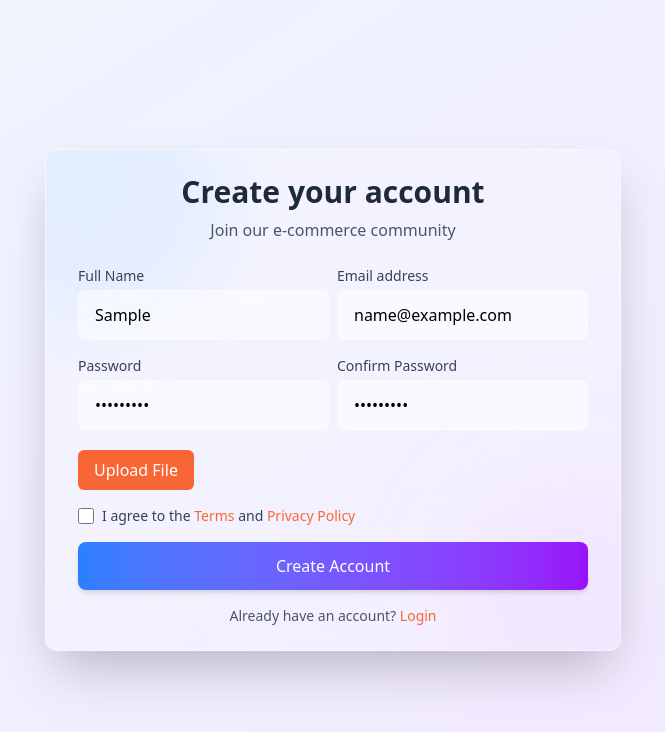
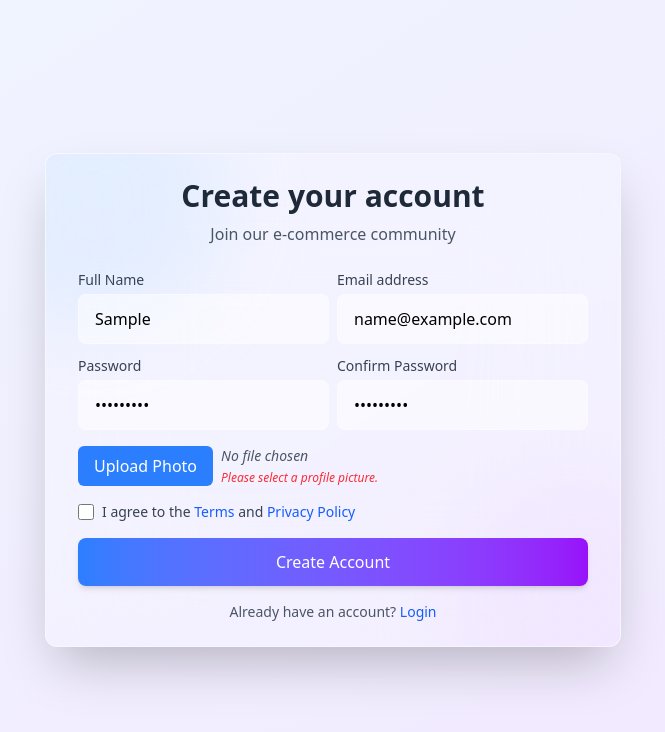
Before and after one commit to jamanhasan01/quickazone-, a Next.js app: page /register in a window 1280 px wide. Both pictures are taken after typing "Sample", "name@example.com", "Sample123", "Sample123" into the empty fields and a click on the button "Create Account". Shown: the top 732 px of the page, without its empty margins (307-972 px from the left). Built offline with nearby package versions, Linux system fonts and the light colour scheme; no server answers.

Commit message:
some feature add like image upload , registration data upload in database, error handling well organizedly

```diff
--- a/src/app/(pages)/login/page.js
+++ b/src/app/(pages)/login/page.js
@@ -88,7 +88,7 @@ const LoginPage = () => {
             </button>
           </form>
           {/* Social Login Divider */}
-          <div className='relative my-4'>
+          <div className='relative my-2'>
             <div className='absolute inset-0 flex items-center'>
               <div className='w-full border-t border-white/30'></div>
             </div>
@@ -123,7 +123,7 @@ const LoginPage = () => {
           </div>
 
           {/* Sign Up Link */}
-          <div className='mt-6 text-center'>
+          <div className='mt-2 text-center'>
             <p className='text-sm text-gray-600'>
               Don't have an account?{' '}
               <Link href={'/register'} className='font-medium text-main hover:underline'>
@@ -131,7 +131,6 @@ const LoginPage = () => {
               </Link>
             </p>
           </div>
-          <ImageUploader></ImageUploader>
         </div>
       </div>
     </section>
--- a/src/app/(pages)/register/page.js
+++ b/src/app/(pages)/register/page.js
@@ -1,69 +1,127 @@
 'use client'
+import { useState } from 'react'
 import Link from 'next/link'
-import { useState } from 'react'
+import { useRouter } from 'next/navigation'
 
 const RegisterPage = () => {
-  const [error, setError] = useState({})
   const [uploadImg, setuploadImg] = useState(null)
-
+  const [errors, setErrors] = useState({})
+  const [message, setMessage] = useState('')
+  const [isUploading, setIsUploading] = useState(false) // New state for loading indicator
+  const router = useRouter()
   const submitHandler = async (e) => {
     e.preventDefault()
+    setErrors({}) // Clear previous errors
+    setMessage('') // Clear previous messages
+    setIsUploading(true) // Start loading indicator
 
-    let newError = {}
+    const form = new FormData(e.target) // Get all form data initially
 
-    let form = new FormData(e.target)
-    let fullname = form.get('name')
-    let email = form.get('email')
-    let password = form.get('password')
-    let confirm_passowrd = form.get('confirm-password')
-    let termsAccepted = form.get('terms') == 'on'
-    let file = form.get('file')
+    // Extract values for client-side validation
+    const fullname = form.get('name')
+    const email = form.get('email')
+    const password = form.get('password')
+    const confirm_password = form.get('confirm-password')
+    const termsAccepted = form.get('terms') === 'on'
+    const file = form.get('file') // Get the File object
 
-    // image upload logic
-    const formData = new FormData()
-    formData.append('file', file)
-    const res = await fetch('/api/upload', {
-      method: 'POST',
-      body: formData,
-    })
-    let image = await res.json()
-
-    // validation check
-
-    if (!fullname) newError.fullname = 'Full name is required'
-    if (!email) newError.email = 'Email is required'
-    else if (!/^[^\s@]+@[^\s@]+\.[^\s@]+$/.test(email)) newError.email = 'Invalid email format'
-    if (!confirm_passowrd) newError.confirm_passowrd = 'confirm password is required'
-    if (password.length < 8) newError.password = 'password must be at least 8 characters '
-    if (password !== confirm_passowrd) newError.confirm_passowrd = 'passowrds do not match'
-    if (!termsAccepted) newError.termsAccepted = 'You have to accept our terms and policies.'
-    if (!image || !uploadImg) newError.imageErr = 'i have to upload an image'
-    if (Object.keys(newError).length > 0) {
-      setError(newError)
+    // Client-side validation: Password confirmation
+    if (password !== confirm_password) {
+      setErrors((prev) => ({ ...prev, confirm_password: 'Passwords do not match.' }))
+      setIsUploading(false)
       return
     }
 
-    // registration_Object
-    let registration = { fullname, email, password, confirm_passowrd, photoURL: image.url }
+    // Client-side validation: Check if a file is selected
+    if (!file || file.size === 0) {
+      setErrors((prev) => ({ ...prev, photoURL: 'Please select a profile picture.' }))
+      setIsUploading(false)
+      return
+    }
+
+    // Client-side validation: Terms acceptance
+    if (!termsAccepted) {
+      setErrors((prev) => ({
+        ...prev,
+        termsAccepted: 'You must accept the terms and privacy policy.',
+      }))
+      setIsUploading(false)
+      return
+    }
+
+    let photoURL = null
 
     try {
-      const response = await fetch('/api/users', {
+      // --- STEP 1: Upload the image to /api/upload ---
+      const uploadFormData = new FormData()
+      uploadFormData.append('file', file) // Append only the file to a new FormData object
+
+      const uploadRes = await fetch('/api/upload', {
         method: 'POST',
-        headers: {
-          'Content-Type': 'application/json',
-        },
-        body: JSON.stringify(registration),
+        // DO NOT set 'Content-Type' here; browser will set multipart/form-data
+        body: uploadFormData, // Send the FormData with the file
       })
 
-      const data = await response.json()
-      if (response.ok) {
-        alert('User registered successfully!')
+      const uploadData = await uploadRes.json()
+      console.log('Upload API Response Data:', uploadData)
+
+      if (!uploadRes.ok) {
+        // Handle upload errors
+        setErrors((prev) => ({ ...prev, photoURL: uploadData.message || 'Image upload failed.' }))
+        setIsUploading(false)
+        return // Stop if image upload fails
+      }
+
+      photoURL = uploadData.photoURL // Get the URL from the upload response
+    } catch (uploadError) {
+      console.error('Image upload client-side/network error:', uploadError)
+      setMessage('Failed to upload image. Please try again.')
+      setIsUploading(false)
+      return
+    }
+
+    // --- STEP 2: Register the user with the received photoURL ---
+    const userData = {
+      fullname,
+      email,
+      password,
+      termsAccepted,
+      photoURL, // Include the Cloudinary URL here
+    }
+
+    try {
+      const registerRes = await fetch('/api/register', {
+        method: 'POST',
+        headers: { 'Content-Type': 'application/json' },
+        body: JSON.stringify(userData), // Send user data as JSON
+      })
+
+      const registerData = await registerRes.json()
+      console.log('Register API Response Data:', registerData)
+
+      if (!registerRes.ok) {
+        if (registerData.errors) {
+          setErrors(registerData.errors)
+        } else if (registerData.message) {
+          setMessage(registerData.message)
+        } else {
+          setMessage('An unknown error occurred during registration.')
+        }
       } else {
-        alert(data.error || 'Registration failed')
+        setMessage(registerData.message || 'Registration successful! Redirecting...')
+        e.target.reset() // Resets the form fields
+        setuploadImg(null) // Clear the displayed uploaded image name
+        // Optionally, redirect the user after a short delay
+
+        setTimeout(() => {
+          router.push('/login')
+        }, 1000)
       }
-    } catch (error) {
-      console.error('Error:', error)
-      alert('An error occurred. Please try again.')
+    } catch (registerError) {
+      console.error('Registration client-side/network error:', registerError)
+      setMessage('Failed to register user. Please try again.')
+    } finally {
+      setIsUploading(false) // End loading indicator
     }
   }
 
@@ -85,8 +143,21 @@ const RegisterPage = () => {
             <p className='text-gray-600 mt-2'>Join our e-commerce community</p>
           </div>
 
-          {/* register form */}
-          <form className='' onSubmit={submitHandler}>
+          {/* Registration Form */}
+          <form onSubmit={submitHandler}>
+            {/* General message display (for success or overall errors) */}
+            {message && (
+              <div
+                className={`mb-4 p-3 rounded-md text-center ${
+                  message.includes('successful')
+                    ? 'bg-green-100 text-green-700'
+                    : 'bg-red-100 text-red-700'
+                }`}
+              >
+                {message}
+              </div>
+            )}
+
             {/* row number 1 */}
             <div className='grid grid-cols-1 md:grid-cols-2 gap-2'>
               {/* Name Field */}
@@ -96,14 +167,16 @@ const RegisterPage = () => {
                 </label>
                 <input
                   id='name'
-                  name='name'
+                  name='name' // This name will be 'fullname' in Mongoose if your schema uses 'fullname'
                   type='text'
-                  className={`w-full px-4 py-3 bg-white/50 border ${
-                    error.fullname ? 'border-red-600' : 'border-white/30'
-                  } rounded-lg focus:outline-none focus:ring-2 focus:ring-blue-500/30 focus:border-transparent placeholder-gray-500`}
+                  className={`w-full px-4 py-3 bg-white/50 border
+                    ${errors.fullname ? 'border-red-500' : 'border-white/30'}
+                    rounded-lg focus:outline-none focus:ring-2 focus:ring-blue-500/30 focus:border-transparent placeholder-gray-500`}
                   placeholder='John Doe'
                 />
-                <p className='text-xs text-red-500 mt-1'>{error.fullname}</p>
+                {errors.fullname && (
+                  <p className='text-red-500 text-xs italic mt-1'>{errors.fullname}</p>
+                )}
               </div>
 
               {/* Email Field */}
@@ -116,14 +189,15 @@ const RegisterPage = () => {
                   name='email'
                   type='email'
                   autoComplete='email'
-                  className={`w-full px-4 py-3 bg-white/50 border ${
-                    error.email ? 'border-red-600' : 'border-white/30'
-                  } rounded-lg focus:outline-none focus:ring-2 focus:ring-blue-500/30 focus:border-transparent placeholder-gray-500`}
+                  className={`w-full px-4 py-3 bg-white/50 border
+                    ${errors.email ? 'border-red-500' : 'border-white/30'}
+                    rounded-lg focus:outline-none focus:ring-2 focus:ring-blue-500/30 focus:border-transparent placeholder-gray-500`}
                   placeholder='your@email.com'
                 />
-                <p className='text-xs text-red-500 mt-1'>{error.email}</p>
+                {errors.email && <p className='text-red-500 text-xs italic mt-1'>{errors.email}</p>}
               </div>
             </div>
+
             {/* row number 2 */}
             <div className='grid grid-cols-1 md:grid-cols-2 gap-2'>
               {/* Password Field */}
@@ -136,12 +210,14 @@ const RegisterPage = () => {
                   name='password'
                   type='password'
                   autoComplete='new-password'
-                  className={`w-full px-4 py-3 bg-white/50 border ${
-                    error.password ? 'border-red-600' : 'border-white/30'
-                  } rounded-lg focus:outline-none focus:ring-2 focus:ring-blue-500/30 focus:border-transparent placeholder-gray-500`}
+                  className={`w-full px-4 py-3 bg-white/50 border
+                    ${errors.password ? 'border-red-500' : 'border-white/30'}
+                    rounded-lg focus:outline-none focus:ring-2 focus:ring-blue-500/30 focus:border-transparent placeholder-gray-500`}
                   placeholder='••••••••'
                 />
-                <p className='text-xs text-red-500 mt-1'>{error.password || error.passwordReq}</p>
+                {errors.password && (
+                  <p className='text-red-500 text-xs italic mt-1'>{errors.password}</p>
+                )}
               </div>
 
               {/* Confirm Password Field */}
@@ -157,36 +233,41 @@ const RegisterPage = () => {
                   name='confirm-password'
                   type='password'
                   autoComplete='new-password'
-                  className={`w-full px-4 py-3 bg-white/50 border ${
-                    error.confirm_passowrd ? 'border-red-600' : 'border-white/30'
-                  } rounded-lg focus:outline-none focus:ring-2 focus:ring-blue-500/30 focus:border-transparent placeholder-gray-500`}
+                  className={`w-full px-4 py-3 bg-white/50 border
+                    ${errors.confirm_password ? 'border-red-500' : 'border-white/30'}
+                    rounded-lg focus:outline-none focus:ring-2 focus:ring-blue-500/30 focus:border-transparent placeholder-gray-500`}
                   placeholder='••••••••'
                 />
-                <p className='text-xs text-red-500 mt-1'>{error.confirm_passowrd}</p>
+                {errors.confirm_password && (
+                  <p className='text-red-500 text-xs italic mt-1'>{errors.confirm_password}</p>
+                )}
               </div>
             </div>
-            <div className='relative w-full flex items-center gap-2  rounded-md'>
+
+            {/* File Upload Section */}
+            <div className='relative w-full flex items-center gap-2 rounded-md mb-4'>
               <label
                 htmlFor='fileInput'
-                className='cursor-pointer bg-main text-white py-2 px-4 rounded-md'
+                className='cursor-pointer bg-blue-500 text-white py-2 px-4 rounded-md hover:bg-blue-600 transition-colors duration-200'
               >
-                Upload File
+                Upload Photo
               </label>
               <input
                 type='file'
-                name='file'
+                name='file' // This 'name' attribute is crucial for formData.get('file')
                 id='fileInput'
                 className='absolute left-0 top-0 w-full h-full opacity-0 cursor-pointer'
-                onChange={(e) => setuploadImg(e.target.files[0].name)}
+                onChange={(e) => setuploadImg(e.target.files[0]?.name || null)} // Handle case where no file is selected
               />
-              <p>
-                {uploadImg ? (
-                  uploadImg
-                ) : (
-                  <span className='text-sm text-red-600'>{error.imageErr}</span>
+              <div>
+                <p className='text-gray-600 text-sm italic'>{uploadImg || 'No file chosen'}</p>
+                {/* Changed 'file' to 'photoURL' to match Mongoose schema field and backend error key */}
+                {errors.photoURL && (
+                  <p className='text-red-500 text-xs italic mt-1'>{errors.photoURL}</p>
                 )}
-              </p>
+              </div>
             </div>
+
             {/* Terms and Conditions */}
             <div className='my-4'>
               <div className='flex items-center'>
@@ -194,35 +275,44 @@ const RegisterPage = () => {
                   id='terms'
                   name='terms'
                   type='checkbox'
-                  className={'h-4 w-4 text-blue-600 focus:ring-blue-500 border-white/30 rounded'}
+                  className={`h-4 w-4 text-blue-600 focus:ring-blue-500 rounded
+                    ${errors.termsAccepted ? 'border-red-500' : 'border-white/30'}`}
                 />
                 <label htmlFor='terms' className='ml-2 block text-sm text-gray-700'>
                   I agree to the{' '}
-                  <Link href='/trams' className='text-main hover:underline'>
+                  <Link href='/trams' className='text-blue-600 hover:underline'>
                     Terms
                   </Link>{' '}
                   and{' '}
-                  <Link href='policy' className='text-main hover:underline'>
+                  <Link href='/policy' className='text-blue-600 hover:underline'>
                     Privacy Policy
                   </Link>
                 </label>
               </div>
-              <p className='text-xs text-red-500 mt-1'>{error.termsAccepted}</p>
+              {errors.termsAccepted && (
+                <p className='text-red-500 text-xs italic mt-1'>{errors.termsAccepted}</p>
+              )}
             </div>
 
             {/* Sign Up Button */}
             <button
               type='submit'
               className='w-full bg-gradient-to-r from-blue-500 to-purple-600 text-white py-3 px-4 rounded-lg font-medium hover:from-blue-600 hover:to-purple-700 transition duration-300 shadow-md cursor-pointer'
+              disabled={isUploading}
             >
-              Create Account
+              {isUploading ? (
+                <span className='loading loading-spinner loading-sm'></span>
+              ) : (
+                'Create Account'
+              )}
             </button>
           </form>
+
           {/* Sign In Link */}
           <div className='mt-4 text-center'>
             <p className='text-sm text-gray-600'>
               Already have an account?{' '}
-              <Link href={'/login'} className='font-medium text-main hover:underline'>
+              <Link href={'/login'} className='font-medium text-blue-600 hover:underline'>
                 Login
               </Link>
             </p>
--- a/src/app/api/upload/route.js
+++ b/src/app/api/upload/route.js
@@ -1,64 +1,66 @@
-import cloudinary from '@/lib/cloudinary'
-import { NextResponse } from 'next/server'
+import { NextResponse } from 'next/server';
+import cloudinary from '@/lib/cloudinary';
+import { Readable } from 'stream';
 
-export async function POST(request) {
+export async function POST(req) {
   try {
-    const formData = await request.formData()
-    const file = formData.get('file')
+    const formData = await req.formData();
+    const file = formData.get('file');
 
     if (!file) {
-      return NextResponse.json({ error: 'No file provided' }, { status: 400 })
+      return NextResponse.json({ message: 'No file was uploaded.' }, { status: 400 });
     }
 
-    // Optional: Validate file type and size
-    const allowedTypes = ['image/jpeg', 'image/png', 'image/webp']
-    const maxSize = 5 * 1024 * 1024 // 5MB
+    // Convert the file data into a buffer, which is a reliable format for uploads.
+    const fileBuffer = Buffer.from(await file.arrayBuffer());
 
-    if (!allowedTypes.includes(file.type)) {
-      return NextResponse.json({ error: 'Invalid file type' }, { status: 400 })
+    // Use a Promise to cleanly handle the asynchronous upload stream.
+    const uploadResult = await new Promise((resolve, reject) => {
+      const uploadStream = cloudinary.uploader.upload_stream(
+        {
+          folder: 'nextjs-auth-app', // Your folder in Cloudinary
+          resource_type: 'image',     // It's good practice to be explicit
+        },
+        (error, result) => {
+          if (error) {
+            // If Cloudinary returns an error, reject the promise.
+            console.error('Cloudinary Error:', error);
+            return reject(error);
+          }
+          // If successful, resolve the promise with the full result.
+          resolve(result);
+        }
+      );
+
+      // Create a readable stream from the buffer and pipe it to Cloudinary's uploader.
+      Readable.from(fileBuffer).pipe(uploadStream);
+    });
+
+    // --- CRITICAL IMPROVEMENT ---
+    // Here we explicitly check if the upload was successful and if we received a secure URL.
+    // This prevents sending an empty or undefined URL to the frontend.
+    if (!uploadResult || !uploadResult.secure_url) {
+      console.error("Cloudinary upload failed or did not return a secure URL.", uploadResult);
+      return NextResponse.json(
+        { message: 'Image upload failed on the server. Please try again.' },
+        { status: 500 }
+      );
     }
 
-    if (file.size > maxSize) {
-      return NextResponse.json({ error: 'File too large (max 5MB)' }, { status: 400 })
-    }
+    // If everything is successful, return the URL.
+    return NextResponse.json(
+      {
+        message: 'Image uploaded successfully!',
+        imageUrl: uploadResult.secure_url,
+      },
+      { status: 201 }
+    );
 
-    const bytes = await file.arrayBuffer()
-    const buffer = Buffer.from(bytes)
-
-    return new Promise((resolve, reject) => {
-      cloudinary.uploader
-        .upload_stream(
-          {
-            folder: 'branverse',
-            resource_type: 'auto', // Auto-detect file type
-          },
-          (error, result) => {
-            if (error) {
-              console.error('Cloudinary upload error:', error)
-              reject(NextResponse.json({ error: 'Upload failed' }, { status: 500 }))
-            } else {
-              resolve(
-                NextResponse.json({
-                  url: result.secure_url,
-                  public_id: result.public_id,
-                })
-              )
-            }
-          }
-        )
-        .end(buffer)
-    })
   } catch (error) {
-    console.error('Upload error:', error)
-    return NextResponse.json({ error: 'Internal server error' }, { status: 500 })
+    console.error('Upload API Error:', error);
+    return NextResponse.json(
+      { message: 'An internal server error occurred during upload.', error: error.message },
+      { status: 500 }
+    );
   }
 }
-
-// If you actually need this GET endpoint
-export function GET() {
-  try {
-    return NextResponse.json({ message: 'Endpoint ready for file uploads' }, { status: 200 })
-  } catch (error) {
-    console.log(error)
-  }
-}
--- a/src/app/globals.css
+++ b/src/app/globals.css
@@ -6,7 +6,7 @@
   --text: #000000;
 }
 @theme {
-  --color-main:#f96635
+  --color-main:#2b7fff
 }
 @layer{
   .wrapper{
--- a/src/components/Navbar.jsx
+++ b/src/components/Navbar.jsx
@@ -69,10 +69,10 @@ export default function Navbar() {
               {/* button for login and register */}
               <div className=''>
                 <button className='button !bg-transparent !text-main'>
-                  <Link href={'/register'}>Sign-In</Link>
+                  <Link href={'/login'}>Sign-In</Link>
                 </button>
                 <button className='button !bg-transparent !text-main'>
-                  <Link href={'/login'}>Register</Link>
+                  <Link href={'/register'}>Register</Link>
                 </button>
               </div>
             </div>
--- a/src/models/User.model.js
+++ b/src/models/User.model.js
@@ -1,28 +1,23 @@
 import mongoose from 'mongoose'
 
-import bcrypt from 'bcrypt'
-
-const userSchema = new mongoose.Schema(
-  {
-    fullname: { type: String, required: true },
-    email: { type: String, required: true, unique: true },
-    photoURL:{type:String,required:true},
-    passwordHash: { type: String, required: true }, // ← store the bcrypt hash here
-    role: {
-      type: String,
-      enum: ['admin', 'moderator', 'user'],
-      default: 'user',
-    },
+const userSchema = new mongoose.Schema({
+  fullname: { type: String, required: [true, 'Please provide your full name'] },
+  email: {
+    type: String,
+    required: [true, 'please provide your email'],
+    lowercase: true,
+    unique: true,
+    match: [/^\w+([\.-]?\w+)*@\w+([\.-]?\w+)*(\.\w{2,3})+$/, 'Please fill a valid email address'],
   },
-  { timestamps: true }
-)
-
-userSchema.pre('save', async function () {
-  if (!this.isModified('passwordHash')) return
-  const salt = await bcrypt.genSalt(10)
-  this.passwordHash = await bcrypt.hash(this.passwordHash, salt)
+  photoURL: { type: String },
+  role: { type: String, enum: ['admin', 'moderator', 'user'], default: 'user' },
+  password: {
+    type: String,
+    required: [true, 'please provide a password'],
+    minlength: [6, 'password should be al least 6 characters'],
+  },
 })
 
-const User = mongoose.models.User || mongoose.model('User', userSchema)
+let User = mongoose.models.User || mongoose.model('User', userSchema)
 
 export default User
```
Also changed, not shown: src/app/api/(auth)/register/route.js (added, +49 -0 lines), src/app/api/testDB/route.js (deleted, +0 -11 lines), src/app/api/users/route.js (deleted, +0 -40 lines), src/lib/cloudinary.js (+4 -5 lines), src/lib/db.js (+20 -11 lines), src/models/product.model.js (deleted, +0 -9 lines).
